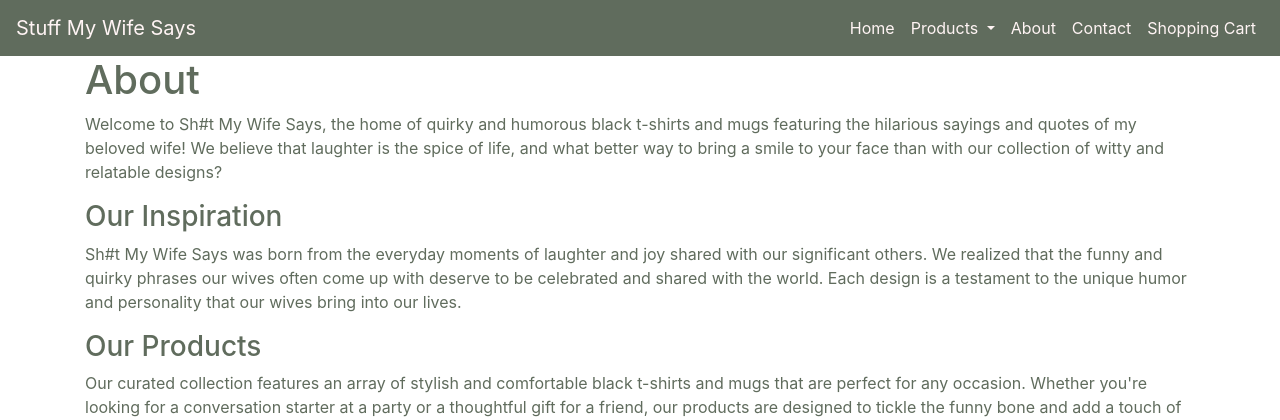
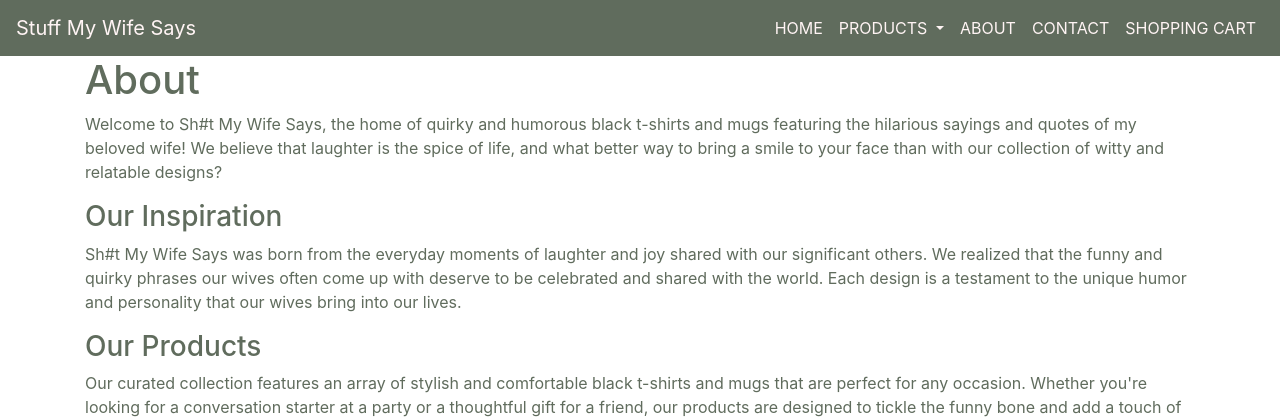
Before and after one commit to JackPflaum/StuffMyWifeSays, a Django app: page /about/ in a window 1280 px wide. Shown: the top 420 px of the page. Run offline with Django 4.2, Linux system fonts and the light colour scheme; data that the repository does not hold is empty; some libraries are stand-ins or nearby versions.

Commit message:
Changed links from lowercase to uppercase

```diff
--- a/Stuff_My_Wife_Says/templates/base.html
+++ b/Stuff_My_Wife_Says/templates/base.html
@@ -18,7 +18,7 @@
 
 <body>
 
-  <nav class="navbar navbar-expand-md navbar-light custom-navbar">
+  <nav class="navbar navbar-expand-md custom-navbar">
     <a class="navbar-brand" href="{% url 'home' %}">Stuff My Wife Says</a>
     <button class="navbar-toggler" type="button" data-toggle="collapse" data-target="#navbarNav" aria-controls="navbarNav" aria-expanded="false" aria-label="Toggle navigation">
       <span class="navbar-toggler-icon"></span>
@@ -26,11 +26,11 @@
     <div class="collapse navbar-collapse" id="navbarNav">
       <ul class="navbar-nav ml-auto">
         <li class="nav-item active">
-          <a class="nav-link" href="{% url 'home' %}">Home</a>
+          <a class="nav-link" href="{% url 'home' %}">HOME</a>
         </li>
         <li class="nav-item dropdown">
           <a class="nav-link dropdown-toggle" href="#" id="productsDropdown" role="button" data-toggle="dropdown" aria-haspopup="true" aria-expanded="false">
-            Products
+            PRODUCTS
           </a>
           {% if categories %}
             <div class="dropdown-menu" aria-labelledby="productsDropdown">
@@ -41,13 +41,13 @@
           {% endif %}
         </li>
         <li class="nav-item">
-          <a class="nav-link" href="{% url 'about' %}">About</a>
+          <a class="nav-link" href="{% url 'about' %}">ABOUT</a>
         </li>
         <li class="nav-item">
-          <a class="nav-link" href="{% url 'contact' %}">Contact</a>
+          <a class="nav-link" href="{% url 'contact' %}">CONTACT</a>
         </li>
         <li class="nav-item">
-          <a class="nav-link" href="{% url 'shopping_cart' %}">Shopping Cart</a>
+          <a class="nav-link" href="{% url 'shopping_cart' %}">SHOPPING CART</a>
         </li>
       </ul>
     </div>
```
